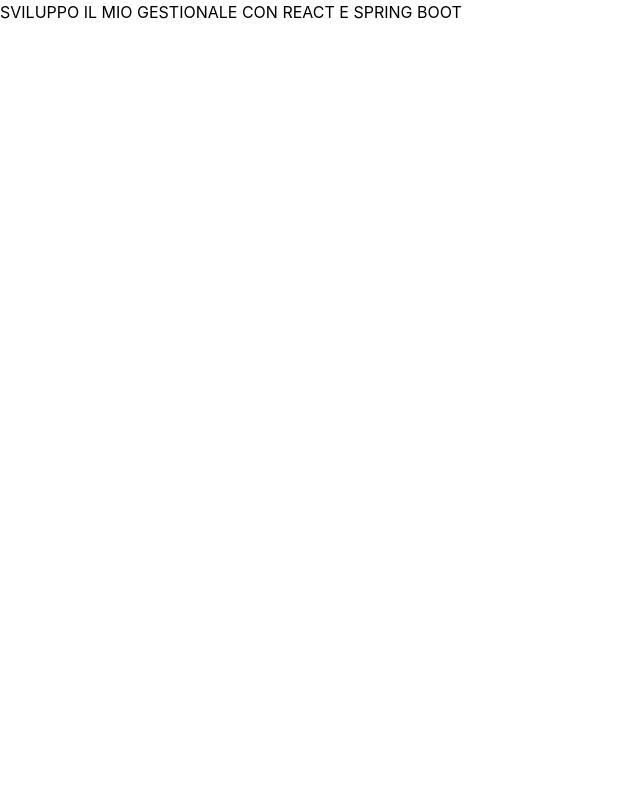
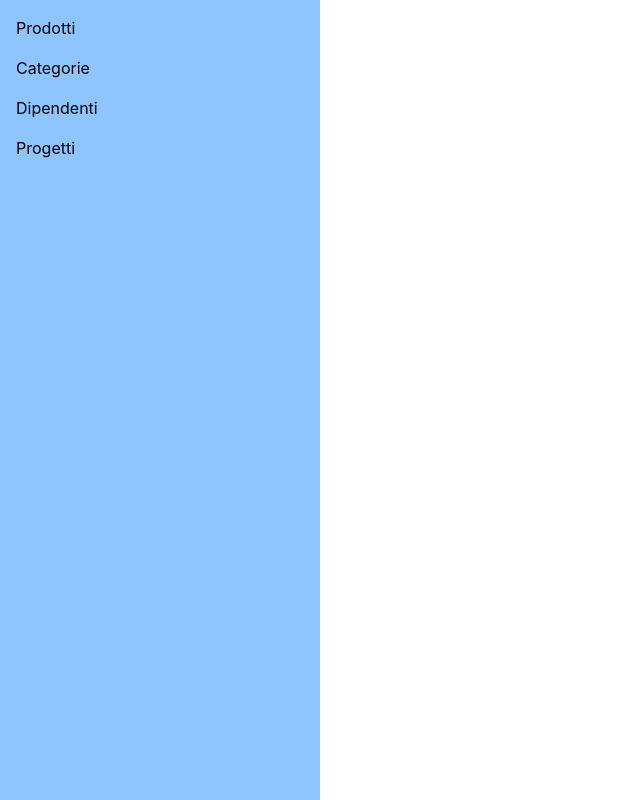
Before and after one commit to mikeisadev/gestionale-react-spring, a React app in the folder frontend/: page / in a window 1280 px wide. Shown: the whole page, without its empty margins (0-640 px from the left). Built offline with nearby package versions, Linux system fonts and the light colour scheme; the HTML template or start-up script is replaced by a standard one.

Commit message:
aggiunta del layout

```diff
--- a/frontend/src/App.jsx
+++ b/frontend/src/App.jsx
@@ -1,11 +1,23 @@
+import Prodotti from "./pages/Prodotti"
+import Categorie from "./pages/Categorie"
+import Dipendenti from "./pages/Dipendenti"
+import Progetti from "./pages/Progetti"
+
+import { Routes, Route } from 'react-router'
+import Layout from "./components/Layout"
 
 function App() {
 
 
   return (
-    <div>
-      <h1>SVILUPPO IL MIO GESTIONALE CON REACT E SPRING BOOT</h1>
-    </div>
+    <Routes>
+      <Route path="/" element={ <Layout /> }>
+        <Route path="prodotti" element={ <Prodotti /> }/>
+        <Route path="categorie" element={ <Categorie /> }/>
+        <Route path="dipendenti" element={ <Dipendenti /> }/>
+        <Route path="progetti" element={ <Progetti /> }/>
+      </Route>
+    </Routes>
   )
 }
 
--- /dev/null
+++ b/frontend/src/components/Layout.jsx
@@ -0,0 +1,22 @@
+import { Link, Outlet } from 'react-router';
+
+const Layout = () => {
+
+    return (
+        <div id="main" className='flex'>
+            <div id="sidebar" className='p-4 bg-blue-300 fixed h-full w-[320px]'>
+                <div className="navigation-bar flex flex-col gap-4">
+                    <Link to="/prodotti">Prodotti</Link>
+                    <Link to="/categorie">Categorie</Link>
+                    <Link to="/dipendenti">Dipendenti</Link>
+                    <Link to="/progetti">Progetti</Link>
+                </div>
+            </div>
+            <div id="content" className=''>
+                <Outlet />
+            </div>
+        </div>
+    )
+}
+
+export default Layout;
--- a/frontend/src/main.jsx
+++ b/frontend/src/main.jsx
@@ -3,8 +3,12 @@
 import './styles/index.css'
 import App from './App.jsx'
 
+import { BrowserRouter } from 'react-router';
+
 createRoot(document.getElementById('root')).render(
   <StrictMode>
-    <App />
+    <BrowserRouter>
+      <App />
+    </BrowserRouter>
   </StrictMode>,
 )
--- /dev/null
+++ b/frontend/src/pages/Categorie.jsx
@@ -0,0 +1,9 @@
+
+const Categorie = () => {
+
+    return (
+        <div>Categorie</div>
+    );
+}
+
+export default Categorie;
--- /dev/null
+++ b/frontend/src/pages/Dipendenti.jsx
@@ -0,0 +1,8 @@
+const Dipendenti = () => {
+
+    return (
+        <div>Dipendenti</div>
+    );
+}
+
+export default Dipendenti;
--- /dev/null
+++ b/frontend/src/pages/Prodotti.jsx
@@ -0,0 +1,14 @@
+
+const Prodotti = () => {
+
+    return (
+        <div>
+            <div>Prodotti</div>
+            <ul>
+                <li>LISTA PROPDOTTI INFINITA</li>
+            </ul>
+        </div>
+    );
+}
+
+export default Prodotti;
--- /dev/null
+++ b/frontend/src/pages/Progetti.jsx
@@ -0,0 +1,8 @@
+const Progetti = () => {
+
+    return (
+        <div>Progetti</div>
+    );
+}
+
+export default Progetti;
--- a/frontend/src/styles/index.css
+++ b/frontend/src/styles/index.css
@@ -1 +1,8 @@
 @import "tailwindcss";
+
+#content {
+    width: calc(100% - 320px);
+    margin-right: 0;
+    margin-left: auto;
+    padding: 20px;
+}
```
